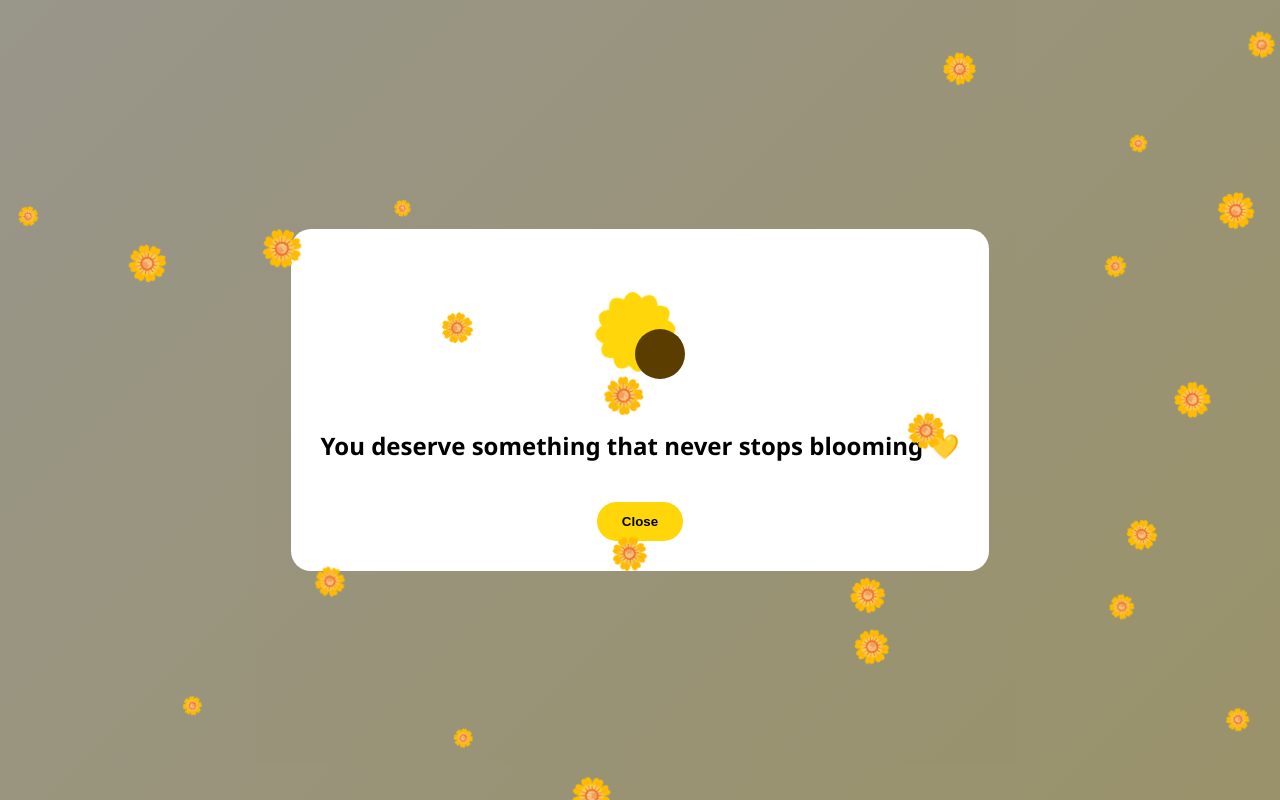
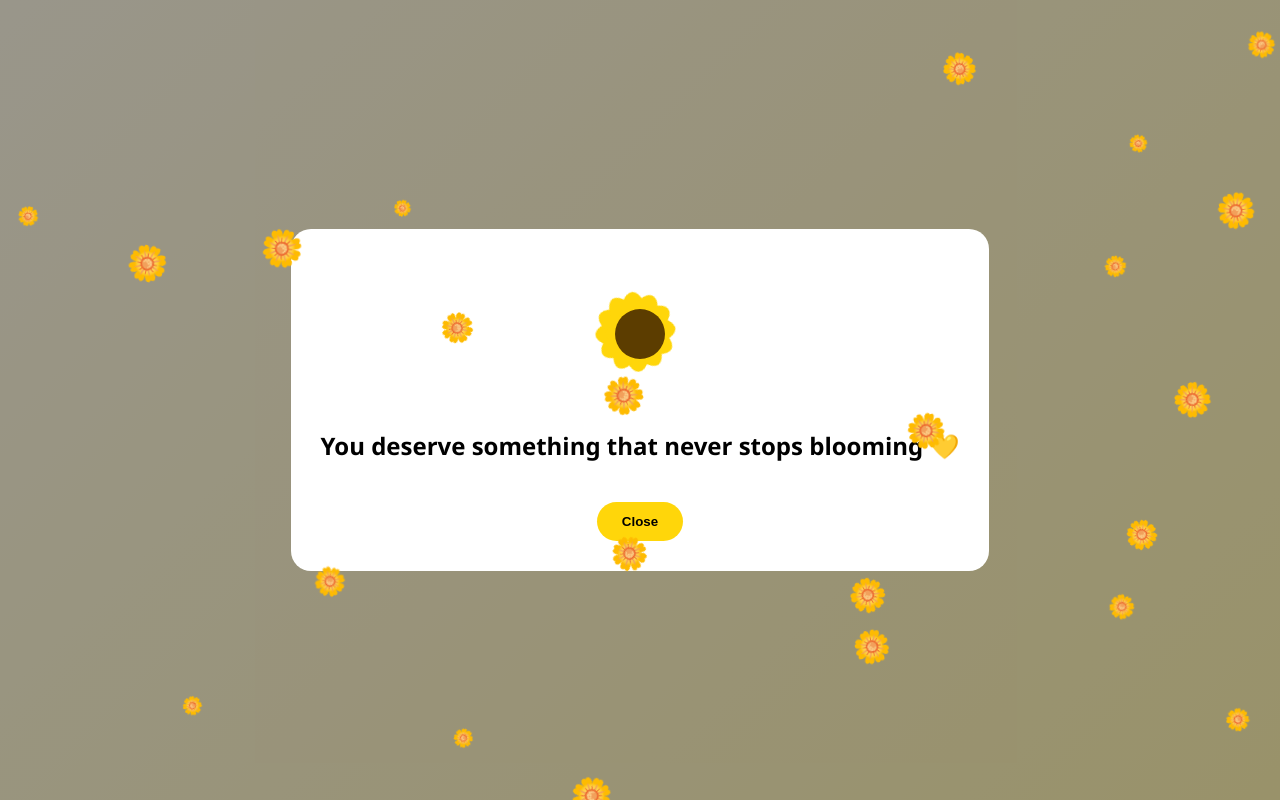
Before and after one commit to NotHsaka/surprise, a plain HTML site: page index.html in a window 1280 px wide. Both pictures are taken after a click on the button "Click for your sunflower 🌻". Drawn offline with Linux system fonts and the light colour scheme.

Commit message:
Update position of element in index.html
Adjusted position of the element by changing top and left properties.

```diff
--- a/index.html
+++ b/index.html
@@ -121,8 +121,8 @@ button:hover {
     height: 50px;
     background: #5c3d00;
     border-radius: 50%;
-    top: 70px;
-    left: 70px;
+    top: 50px;
+    left: 50px;
 }
 
 @keyframes spin {
```
